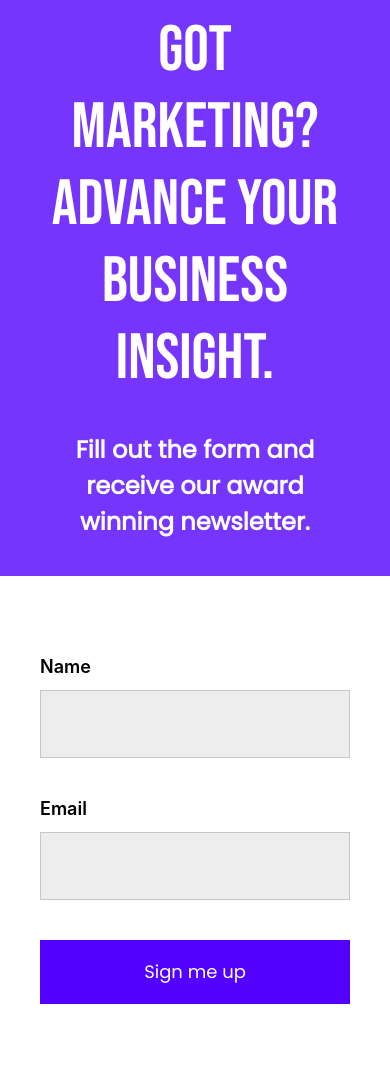
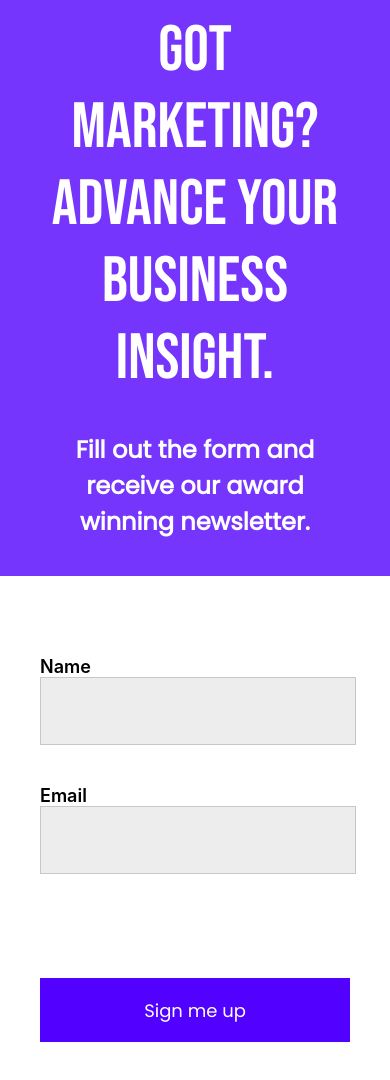
Before and after one commit to meteora277/simple-landing-page, a React (Create React App) app: page / in a window 390 px wide. Before the commit the page ends 1044 px from the top, so only its background shows below. Built offline with nearby package versions, Linux system fonts and the light colour scheme.

Commit message:
started media queries

```diff
--- a/src/SignUp.js
+++ b/src/SignUp.js
@@ -2,37 +2,50 @@ import React, {useState} from 'react';
 import Styled from 'styled-components'
 
 const StyledForm = Styled.div`
-
+    position:relative;
     display:flex;
     flex-direction: column;
     padding : 2.5rem;
     padding-top:5rem;
 
     label{
-
         margin-bottom: 0.8rem;
         font-size: 18px;
         font-weight:600;
 
+
     }
 
     input{
-
         height: 4rem;
+        width:100%;
+        align-items:center;
         margin-bottom: 2.5rem;
         border: 1px solid #C7C7C7;
         background-color: #EDEDED;
+    }
+    .textInput{
 
     }
 
+
 `
 const StyledButton = Styled.button`
+    display: block;
     background-color: ${props => props.color};
     color:white;
     border:none;
     height:4rem;
     font-size:18px;
     font-family: 'Poppins', sans-serif;
+    margin-top: 4rem;
+
+        @media(min-width: 800px){
+            margin-top:0;
+            display:block;
+            width: 12rem;
+
+        }
 
 `
 
@@ -51,13 +64,14 @@ const SignUp = (props) => {
     return (
         <div>
             <StyledForm >
+                <div className="textInput">
 
-                <label htmlFor="name">Name</label>
-                <input type="text" name="name" value={data.name} onChange={handleChange}/>
+                        <label className ="input" htmlFor="name">Name</label>
+                        <input type="text" name="name" value={data.name} onChange={handleChange}/>
+                        <label className="input" htmlFor="email">Email</label>
+                        <input type="email" name="email" value={data.email} onChange={handleChange}/>
 
-                <label htmlFor="email">Email</label>
-                <input type="email" name="email" value={data.email} onChange={handleChange}/>
-
+                 </div>
                 <StyledButton color="#5200FF" >Sign me up</StyledButton>
                 {console.log(data)}
             </StyledForm>
```
